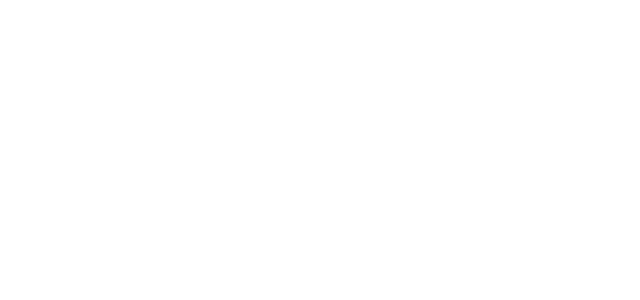
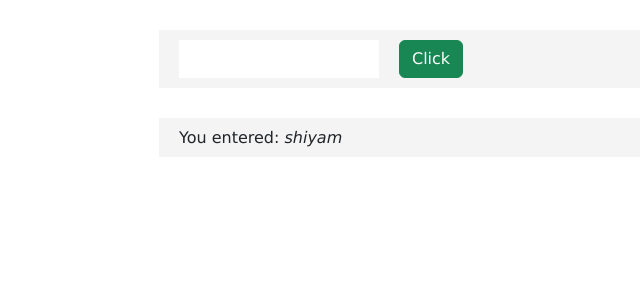
Before and after one commit to ShiyamS/Angular-eShopping, an Angular app: page / in a window 1280 px wide. Shown: the top 300 px of the page, without its empty margins (121-761 px from the left). Built offline with nearby package versions, Linux system fonts and the light colour scheme.

Commit message:
Subjects in RxJS

```diff
--- a/src/app/app.component.html
+++ b/src/app/app.component.html
@@ -196,3 +196,14 @@
     <app-user-detail></app-user-detail>
   </div>
 </div> -->
+
+<div>
+  <div>
+    <app-comp1></app-comp1>
+  </div>
+  <div>
+    <app-comp2></app-comp2>
+  </div>
+
+
+</div>
--- a/src/app/app.component.ts
+++ b/src/app/app.component.ts
@@ -2,6 +2,7 @@
 import { DemoComponent } from './demo/demo.component';
 import { UserService } from './services/user.service';
 import { Observable, of, from } from 'rxjs';
+import { map, filter } from 'rxjs/operators'
 
 
 @Component({
@@ -30,21 +31,21 @@
 
   // Different ways of creating an observable
   // Using the constructor method - new Observable
-  myObservable = new Observable((observer) => {
-    console.log("Observer started")
-    setTimeout(() => { observer.next(1) }, 1000)
-    setTimeout(() => { observer.next(2) }, 2000)
-    setTimeout(() => { observer.next(3) }, 3000)
-    setTimeout(() => { observer.error(new Error("Someting went wrong !")) }, 3000)
-    setTimeout(() => { observer.next(4) }, 4000)
-    setTimeout(() => { observer.next(5) }, 5000)
-    setTimeout(() => { observer.complete() }, 6000)
-    // observer.next(1)
-    // observer.next(2)
-    // observer.next(3)
-    // observer.next(4)
-    // observer.next(5)
-  })
+  // myObservable = new Observable((observer) => {
+  //   console.log("Observer started")
+  //   setTimeout(() => { observer.next(1) }, 1000)
+  //   setTimeout(() => { observer.next(2) }, 2000)
+  //   setTimeout(() => { observer.next(3) }, 3000)
+  //   setTimeout(() => { observer.error(new Error("Someting went wrong !")) }, 3000)
+  //   setTimeout(() => { observer.next(4) }, 4000)
+  //   setTimeout(() => { observer.next(5) }, 5000)
+  //   setTimeout(() => { observer.complete() }, 6000)
+  //   // observer.next(1)
+  //   // observer.next(2)
+  //   // observer.next(3)
+  //   // observer.next(4)
+  //   // observer.next(5)
+  // })
 
   // Using create method- it behavious same as the constructor  method
   // myObservable = Observable.create((observer: any) => {
@@ -66,18 +67,36 @@
   // myObservable = of(this.array1, this.array2)
 
   // Using (From) Operator - u nned to import it
-  // myObservable = from(this.array3)
+
+  //  Usage of RXJS Operators
+  // myObservable = from(this.array1).pipe(map((value) => {
+  //   return value * 5
+  // }), filter((value) => {
+  //   return value >= 10
+  // }))
+
+  // transformedOperator = this.myObservable.pipe(map((value) => {
+  //   return value * 5
+  // }), filter((value) => {
+  //   return value >= 10
+  // }))
+
+  // filteredOperator = this.transformedOperator.pipe(filter((value) => {
+  //   return value >= 10
+  // }))
+
+
 
   ngOnInit(): void {
 
-    this.myObservable.subscribe((value) => {
-      console.log(value);
+    // this.myObservable.subscribe((value) => {
+    //   console.log(value);
 
-    }, (error) => {
-      alert(error.message)
-    }, () => {
-      alert("Observable is completed")
-    })
+    // }, (error) => {
+    //   alert(error.message)
+    // }, () => {
+    //   alert("Observable is completed")
+    // })
     // this.users = this.userService.users
   }
   // calculateAge() {
--- a/src/app/app.module.ts
+++ b/src/app/app.module.ts
@@ -31,10 +31,12 @@
 import { UsersService } from './services/users.service';
 import { AllUsersComponent } from './all-users/all-users.component';
 import { UserDetailComponent } from './user-detail/user-detail.component';
+import { Comp1Component } from './comp1/comp1.component';
+import { Comp2Component } from './comp2/comp2.component';
 
 @NgModule({
   declarations: [
-    AppComponent, ContainerComponent, NavComponent, HeaderComponent, NotificationComponent, SearchComponent, ProductsComponent, FilterComponent, DemoComponent, CustomerComponent, NgContentComponent, ContentChilcComponent, SetBackgroundDirective, HighlighterDirective, HoverDirective, BetterHighlighterDirective, ClassDirective, Highlighter2Directive, StyleDirective, IfDirective, AngularComponent, JavascriptComponent, AddUserComponent, AllUsersComponent, UserDetailComponent
+    AppComponent, ContainerComponent, NavComponent, HeaderComponent, NotificationComponent, SearchComponent, ProductsComponent, FilterComponent, DemoComponent, CustomerComponent, NgContentComponent, ContentChilcComponent, SetBackgroundDirective, HighlighterDirective, HoverDirective, BetterHighlighterDirective, ClassDirective, Highlighter2Directive, StyleDirective, IfDirective, AngularComponent, JavascriptComponent, AddUserComponent, AllUsersComponent, UserDetailComponent, Comp1Component, Comp2Component
   ],
   imports: [
     BrowserModule,
--- /dev/null
+++ b/src/app/comp1/comp1.component.css
@@ -0,0 +1,7 @@
+.container {
+  width: 720px;
+  margin: 30px auto;
+  padding: 10px 20px;
+  background-color: #f4f4f4;
+  display: flex;
+}
--- /dev/null
+++ b/src/app/comp1/comp1.component.html
@@ -0,0 +1,4 @@
+<div class="container ">
+  <input type="text" name="" id="" [(ngModel)]="userValue">
+  <button class="btn btn-success ml-5" (click)="sendValue()">Click</button>
+</div>
--- /dev/null
+++ b/src/app/comp1/comp1.component.ts
@@ -0,0 +1,18 @@
+import { Component } from '@angular/core';
+import { UserService } from '../services/user.service';
+
+@Component({
+  selector: 'app-comp1',
+  templateUrl: './comp1.component.html',
+  styleUrls: ['./comp1.component.css']
+})
+export class Comp1Component {
+  userValue: string = "";
+
+  constructor(private UserService: UserService) { }
+
+  sendValue() {
+    this.UserService.getUserEnteredValue(this.userValue);
+  }
+
+}
--- /dev/null
+++ b/src/app/comp2/comp2.component.css
@@ -0,0 +1,7 @@
+.container {
+  width: 720px;
+  margin: 30px auto;
+  padding: 10px 20px;
+  background-color: #f4f4f4;
+  display: flex;
+}
--- /dev/null
+++ b/src/app/comp2/comp2.component.html
@@ -0,0 +1,3 @@
+<div class="container">
+  <h3>You entered: <i>{{userEnteredValue}}</i></h3>
+</div>
--- /dev/null
+++ b/src/app/comp2/comp2.component.ts
@@ -0,0 +1,19 @@
+import { Component, OnInit } from '@angular/core';
+import { UserService } from '../services/user.service';
+
+@Component({
+  selector: 'app-comp2',
+  templateUrl: './comp2.component.html',
+  styleUrls: ['./comp2.component.css']
+})
+export class Comp2Component implements OnInit {
+  userEnteredValue: string = "shiyam"
+
+  constructor(private UserService: UserService) { }
+
+  ngOnInit(): void {
+    this.UserService.userEnteredValue.subscribe((data) => {
+      this.userEnteredValue = data;
+    })
+  }
+}
--- a/src/app/services/user.service.ts
+++ b/src/app/services/user.service.ts
@@ -1,5 +1,7 @@
-import { Injectable } from '@angular/core';
+import { EventEmitter, Injectable } from '@angular/core';
 import { LoggerService } from './logger.service';
+import { Subject } from 'rxjs';
+
 
 @Injectable()
 export class UserService {
@@ -15,4 +17,18 @@
     this.users.push({ name: name, status: status });
     this.logger.logMessage(name, status)
   }
+
+  // userEnteredValue: EventEmitter<string> = new EventEmitter<string>();
+
+
+  // getUserEnteredValue(value: string) {
+  //   this.userEnteredValue.emit(value);
+  // }
+
+  // Useage of Subject
+  userEnteredValue = new Subject<string>();
+
+  getUserEnteredValue(value: string) {
+    this.userEnteredValue.next(value);
+  }
 }
```
Also changed, not shown: 2 other files (tests, documents, lock files or other folders).
